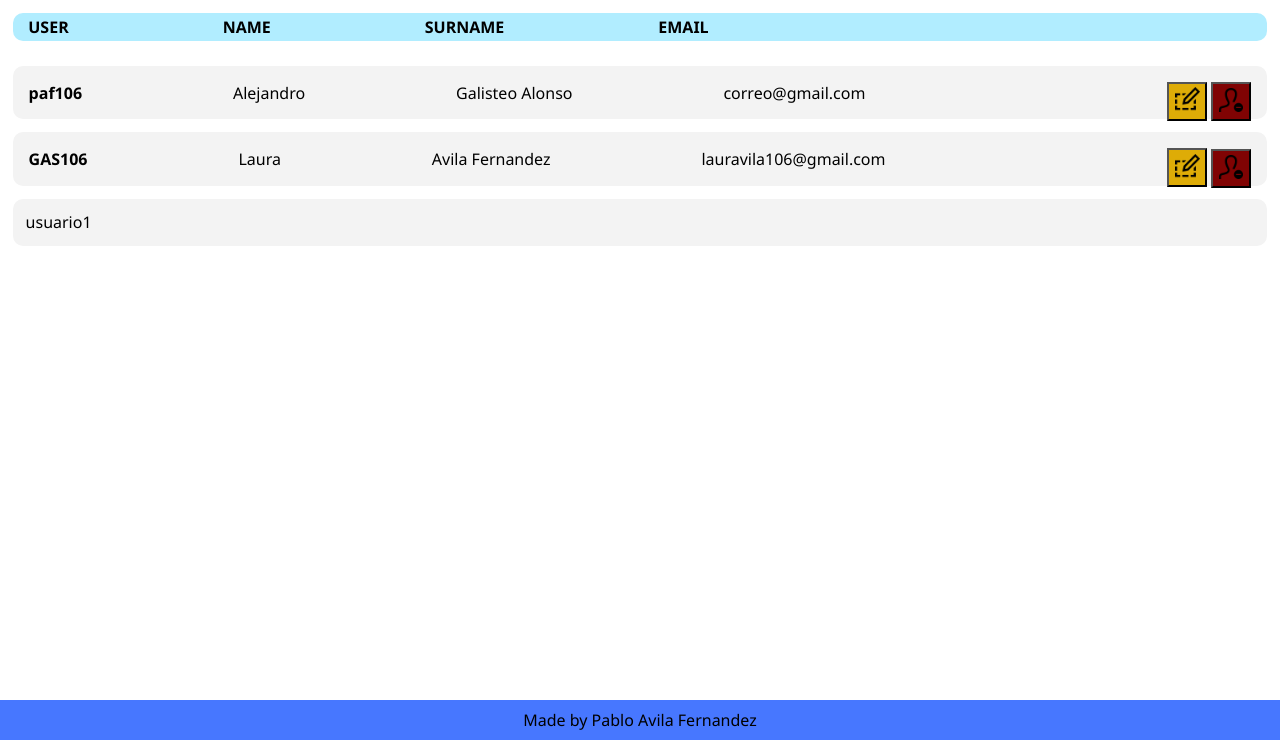
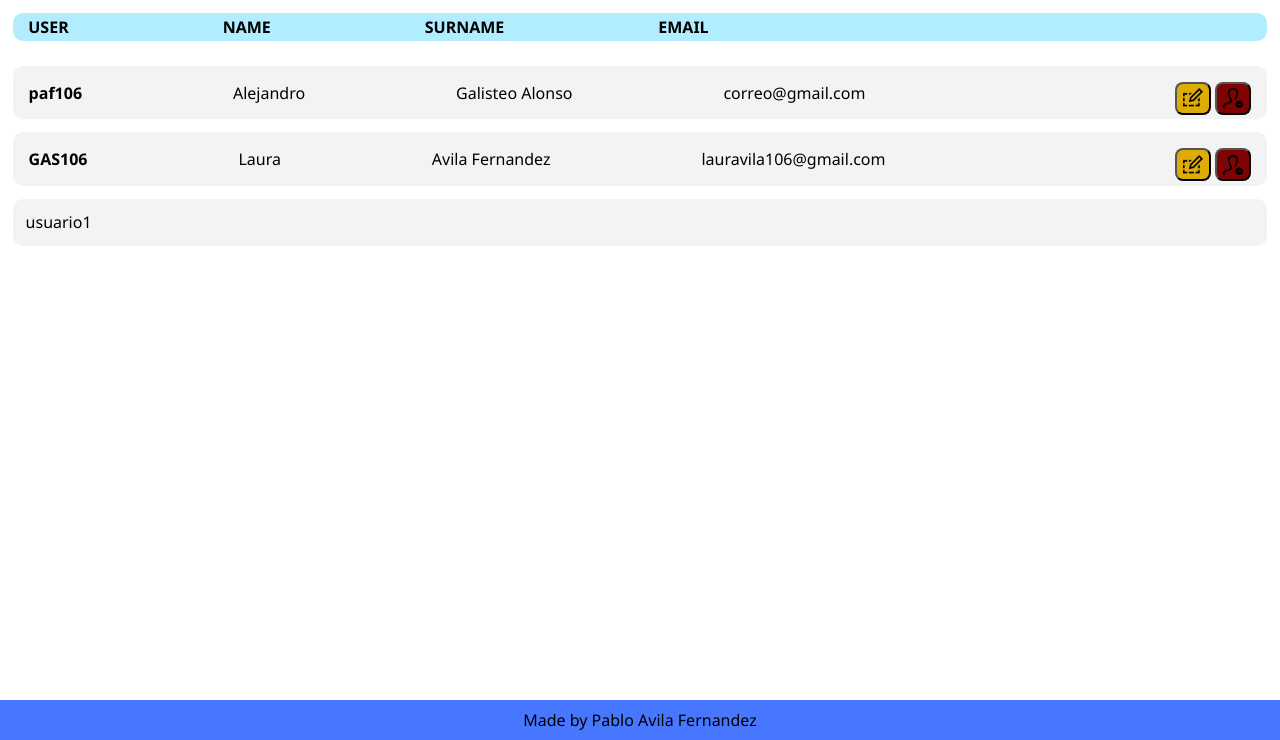
Before and after one commit to paf106/tfgGS, a PHP site: page /admin/user.html in a window 1280 px wide. Shown: the part 60-800 px from the top of the page. Run offline with PHP 8.4, Linux system fonts and the light colour scheme.

Commit message:
Se ha puesto un 'border-radius' y se ha mejorado la posicion de la imagen dentro de los botones

```diff
--- a/admin/userStyle.css
+++ b/admin/userStyle.css
@@ -109,40 +109,43 @@ section #contenedorPricipalUser #contenedorSectionUser #contenedorUser{
 #nameUser,#surnameUser,#mailUser{
 	padding-left: 12%;
 }
-#contenedorUser #nameUser,#surnameUser,#mailUser,#editUserB,#delUserB,#editUserButton{
+#contenedorUser #nameUser,#surnameUser,#mailUser,#delUserB,#editUserB{
 	display: inline-block;
 }
 /* BOTONES DE EDITAR USUARIO Y ELIMINAR */
 
 /* DIV DE BOTONES */
 #buttonsEditDel{
-	display: inline-block;
 	float: right;
-
 }
 /* BOTON EDITAR USUARIO */
+button{
+	border-radius: 8px;
+}
 #editUserButton{
 	background-color: #deac07;
-	width: 40px;
-	height: 39px;
+	width: 36px;
+	height: 33px;
+	cursor: pointer;
 
 }
 #editUserButton img{
-	width: 25px;
-	vertical-align: center;
-	cursor: pointer;
+	width: 20px;
+	vertical-align: middle;
+
 
 }
 /* BOTON ELIMINAR USUARIO */
 #delUserButton{
 	background-color: #800303;
-	width: 40px;
-	height: 39px;
+	width: 36px;
+	height: 33px;
+	cursor: pointer;
 }
 #delUserButton img{
-	vertical-align: center;
-	width: 24px;
-	cursor: pointer;
+	width: 20px;
+	vertical-align: middle;
+
 }
 /* FIN DE BOTONES DE EDITAR USUARIO Y ELIMINAR */
 
```
